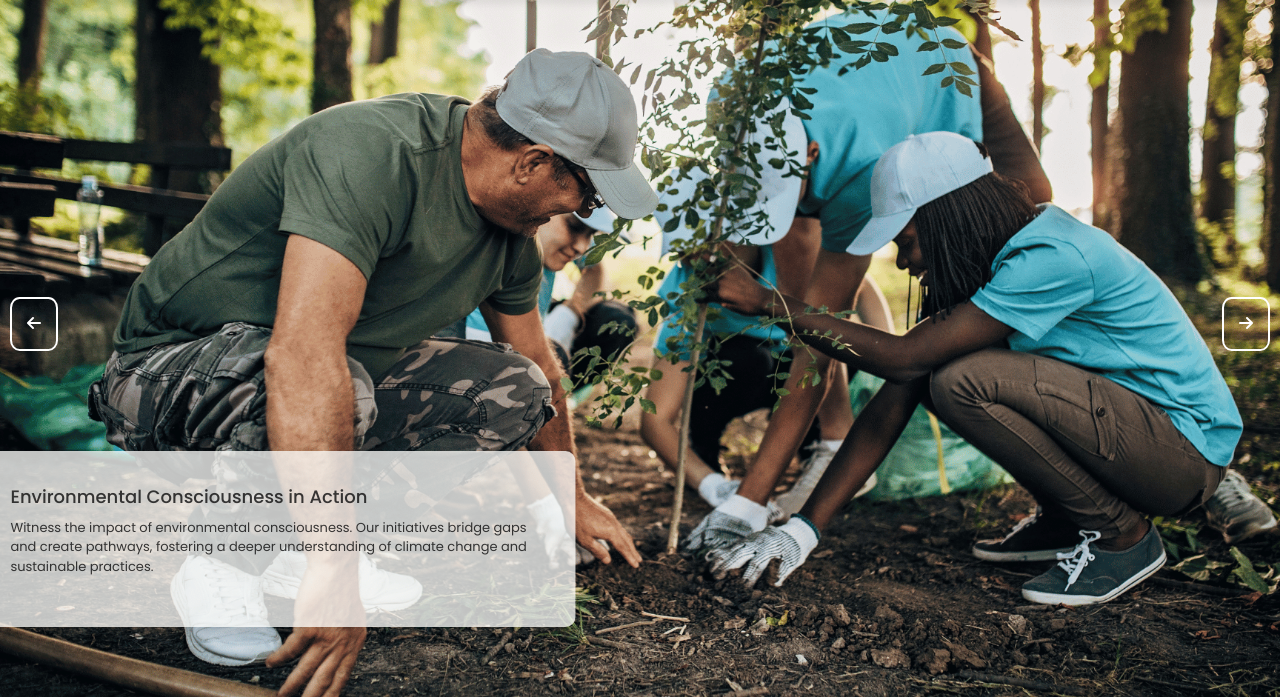
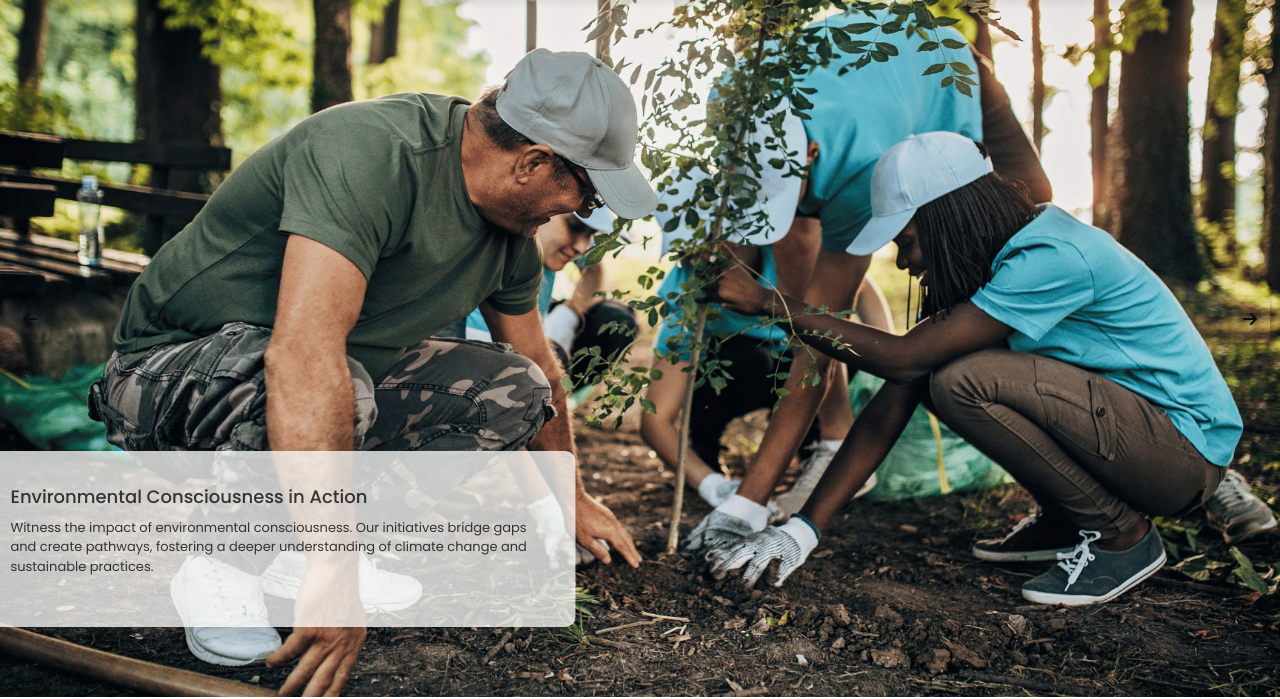
Before and after one commit to Arc-SouthAfrica/Arc-SouthAfrica.github.io, a plain HTML site: page index.html in a window 1280 px wide. Shown: the part 103-802 px from the top of the page. Drawn offline with nearby package versions, Linux system fonts and the light colour scheme.

Commit message:
Add files via upload

```diff
--- a/styles.css
+++ b/styles.css
@@ -375,12 +375,13 @@ button#next {
 }
 
 .buttons button {
-  border: 2px solid white;
+  border: 0px solid white;
   background: transparent;
-  color: #fff;
+  color: #0c0c0c;
   cursor: pointer;
-  padding: 13px 15px;
+  padding: 11px 13px;
   border-radius: 20%;
+  box-shadow: 2px 2px 5px rgba(0, 0, 0, 0.3);
 }
 
 .buttons button:hover {
```
